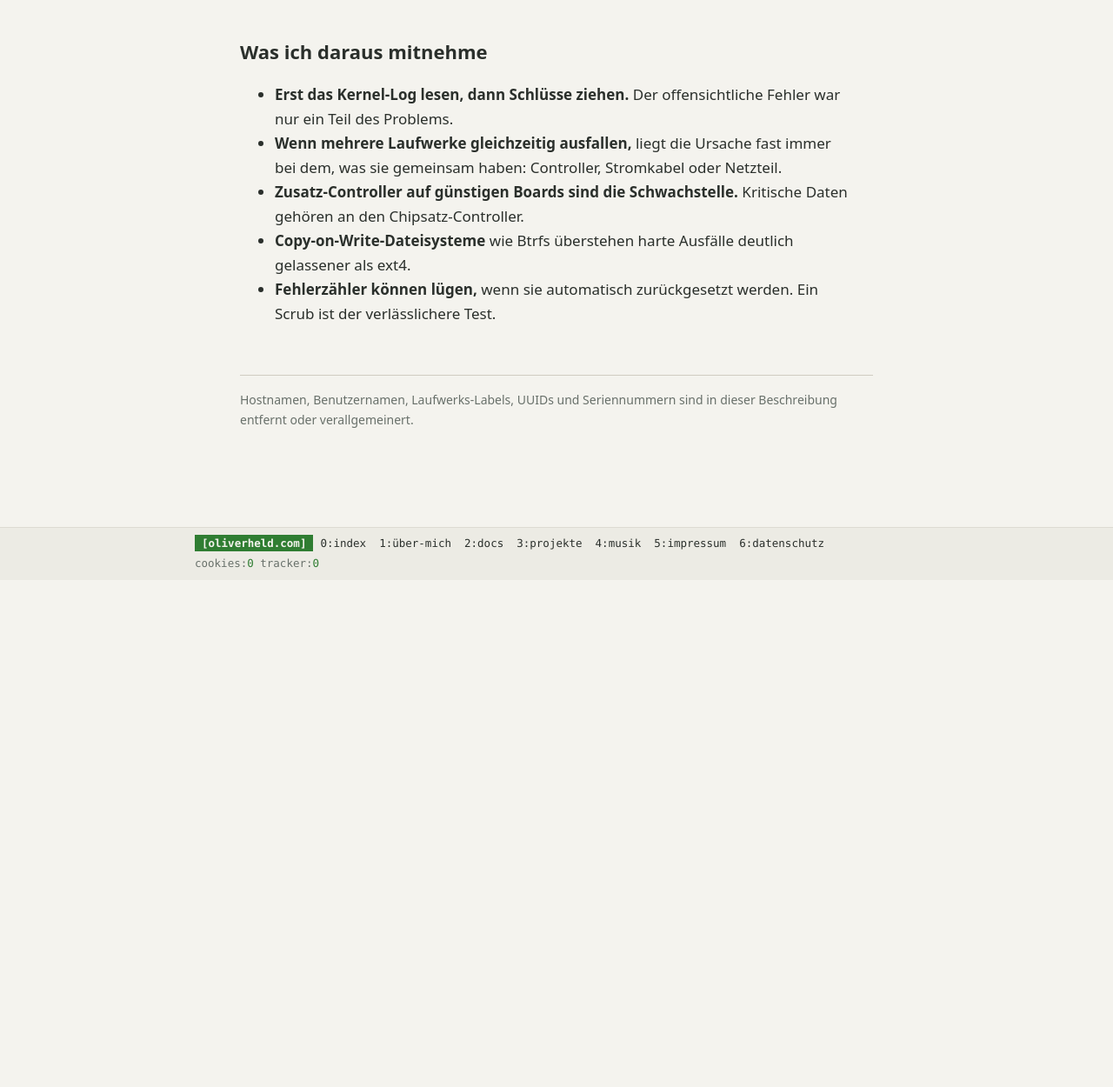
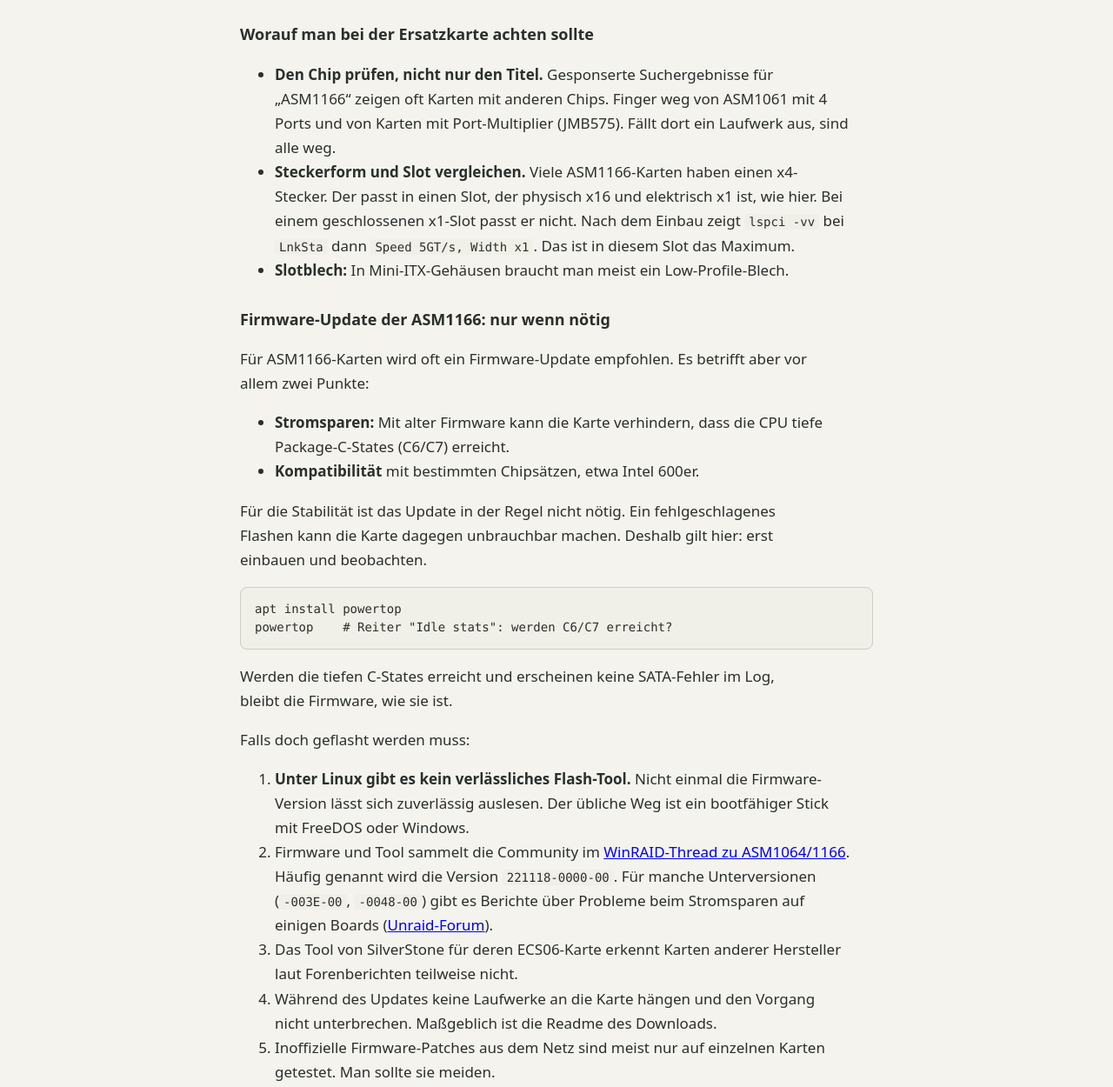
Before and after one commit to d3m0naz/h0me, a plain HTML site: page site/doku/nas-sata-controller-ausfall.html in a window 1280 px wide. Shown: the part 3940-5190 px from the top of the page at 87% size. Before the commit the page ends 4607 px from the top, so only its background shows below. Drawn offline with Linux system fonts and the light colour scheme.

Commit message:
SATA-Doku: Ersatzkarte und ASM1166-Firmware, Umschalter in Dokus mobil neben der Marke
Co-Authored-By: Claude Opus 5.5 <noreply@anthropic.com>

```diff
--- a/site/assets/theme.js
+++ b/site/assets/theme.js
@@ -40,7 +40,7 @@
   }
 
   function init() {
-    var host = document.querySelector("header.top .wrap") || document.querySelector("header.vlb > div");
+    var host = document.querySelector("header.vlb > div") || document.querySelector("header.top .wrap");
     if (!host) return;
     var b = document.createElement("button");
     b.type = "button";
--- a/site/doku/nas-sata-controller-ausfall.html
+++ b/site/doku/nas-sata-controller-ausfall.html
@@ -58,6 +58,7 @@
 :root[data-theme="light"] .vlb{--v-bg:#ecebe4;--v-line:#dddbd2;--v-ink:#2a2f2b;--v-muted:#68706a;--v-dim:#9aa098;--v-green:#2f7d32;--v-violet:#7a46c9;--v-cyan:#1f6fb2;--v-on:#f4f3ee}
 .vlb .tgl{font:inherit;color:var(--v-muted);background:none;border:0;padding:2px 6px;border-radius:4px;cursor:pointer;display:inline-flex;align-items:center}
 .vlb .tgl:hover{color:var(--v-green)}
+@media (max-width:900px){header.vlb div>a:nth-child(2){margin-left:auto}header.vlb .tgl{order:1;margin-right:-6px}header.vlb div>span{order:2;flex-basis:100%}}  /* mobil: Umschalter neben die Marke */
 .vlb{font:12.5px/1.5 ui-monospace,"SF Mono",SFMono-Regular,Menlo,Consolas,monospace;background:var(--v-bg);color:var(--v-muted);border-bottom:1px solid var(--v-line)}
 .vlb div{max-width:880px;margin:0 auto;padding:9px 24px;display:flex;flex-wrap:wrap;gap:4px 18px;justify-content:space-between;align-items:center}
 .vlb a{color:var(--v-ink);text-decoration:none}.vlb a:hover{color:var(--v-green)}
@@ -199,6 +200,32 @@ cat /sys/class/scsi_host/host*/link_power_management_policy</code></pre>
   <li><strong>Optional:</strong> <code>tune2fs -e remount-ro</code> auf der Docker-SSD. Dann schaltet ext4 bei Fehlern auf „nur lesen“, statt weiterzuschreiben.</li>
 </ol>
 
+<h3>Worauf man bei der Ersatzkarte achten sollte</h3>
+<ul>
+  <li><strong>Den Chip prüfen, nicht nur den Titel.</strong> Gesponserte Suchergebnisse für „ASM1166“ zeigen oft Karten mit anderen Chips. Finger weg von ASM1061 mit 4 Ports und von Karten mit Port-Multiplier (JMB575). Fällt dort ein Laufwerk aus, sind alle weg.</li>
+  <li><strong>Steckerform und Slot vergleichen.</strong> Viele ASM1166-Karten haben einen x4-Stecker. Der passt in einen Slot, der physisch x16 und elektrisch x1 ist, wie hier. Bei einem geschlossenen x1-Slot passt er nicht. Nach dem Einbau zeigt <code>lspci -vv</code> bei <code>LnkSta</code> dann <code>Speed 5GT/s, Width x1</code>. Das ist in diesem Slot das Maximum.</li>
+  <li><strong>Slotblech:</strong> In Mini-ITX-Gehäusen braucht man meist ein Low-Profile-Blech.</li>
+</ul>
+
+<h3>Firmware-Update der ASM1166: nur wenn nötig</h3>
+<p>Für ASM1166-Karten wird oft ein Firmware-Update empfohlen. Es betrifft aber vor allem zwei Punkte:</p>
+<ul>
+  <li><strong>Stromsparen:</strong> Mit alter Firmware kann die Karte verhindern, dass die CPU tiefe Package-C-States (C6/C7) erreicht.</li>
+  <li><strong>Kompatibilität</strong> mit bestimmten Chipsätzen, etwa Intel 600er.</li>
+</ul>
+<p>Für die Stabilität ist das Update in der Regel nicht nötig. Ein fehlgeschlagenes Flashen kann die Karte dagegen unbrauchbar machen. Deshalb gilt hier: erst einbauen und beobachten.</p>
+<pre><code>apt install powertop
+powertop    # Reiter "Idle stats": werden C6/C7 erreicht?</code></pre>
+<p>Werden die tiefen C-States erreicht und erscheinen keine SATA-Fehler im Log, bleibt die Firmware, wie sie ist.</p>
+<p>Falls doch geflasht werden muss:</p>
+<ol>
+  <li><strong>Unter Linux gibt es kein verlässliches Flash-Tool.</strong> Nicht einmal die Firmware-Version lässt sich zuverlässig auslesen. Der übliche Weg ist ein bootfähiger Stick mit FreeDOS oder Windows.</li>
+  <li>Firmware und Tool sammelt die Community im <a href="https://winraid.level1techs.com/t/latest-firmware-for-asm1064-1166-sata-controllers/98543">WinRAID-Thread zu ASM1064/1166</a>. Häufig genannt wird die Version <code>221118-0000-00</code>. Für manche Unterversionen (<code>-003E-00</code>, <code>-0048-00</code>) gibt es Berichte über Probleme beim Stromsparen auf einigen Boards (<a href="https://forums.unraid.net/topic/148173-asm1166-brakes-aspm/">Unraid-Forum</a>).</li>
+  <li>Das Tool von SilverStone für deren ECS06-Karte erkennt Karten anderer Hersteller laut Forenberichten teilweise nicht.</li>
+  <li>Während des Updates keine Laufwerke an die Karte hängen und den Vorgang nicht unterbrechen. Maßgeblich ist die Readme des Downloads.</li>
+  <li>Inoffizielle Firmware-Patches aus dem Netz sind meist nur auf einzelnen Karten getestet. Man sollte sie meiden.</li>
+</ol>
+
 <h2>Was ich daraus mitnehme</h2>
 <ul>
   <li><strong>Erst das Kernel-Log lesen, dann Schlüsse ziehen.</strong> Der offensichtliche Fehler war nur ein Teil des Problems.</li>
```
Also changed, not shown: site/datenschutz.html (+1 -1 lines), site/doku/headscale-vps.html (+1 -0 lines), site/doku/luefter-ueberwachung.html (+1 -0 lines), site/doku/matrix-stack-vps.html (+1 -0 lines), site/doku/nas-hdd-ueberhitzung-fallbericht.html (+1 -0 lines), site/doku/ollama-docker/index.html (+1 -0 lines), site/doku/ollama-docker/modell-optimieren.html (+1 -0 lines), site/doku/radius-opnsense-unifi.html (+1 -0 lines), site/doku/rename_if_doku.html (+1 -0 lines), 1 other file.
